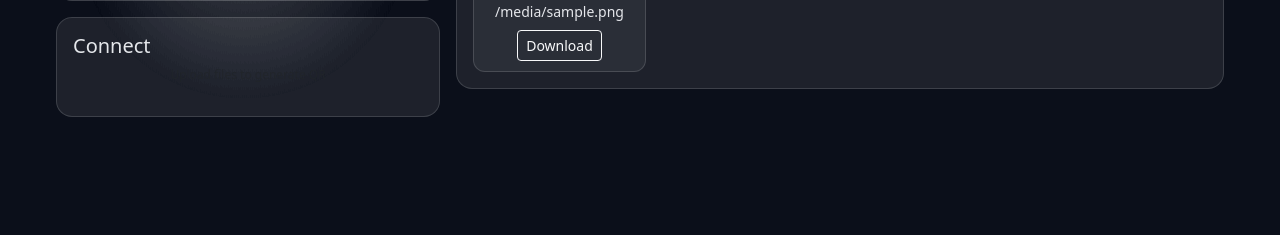
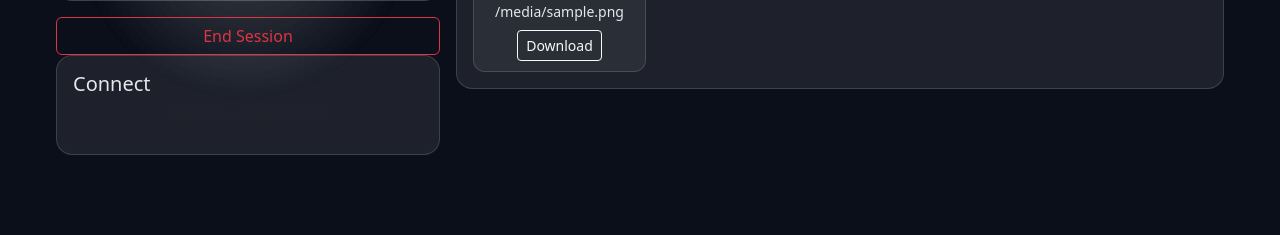
Before and after one commit to ajjumane/Sync-FileTransfering, a Python web app: template templates/index.html in a window 1280 px wide. Shown: the part 237-472 px from the top of the page. Run offline with Jinja, Linux system fonts and the light colour scheme; the template is opened without the code that fills it: most values are stand-ins (such as "Sample title", 1, 10 or a date in 2020).

Commit message:
Update index.html

```diff
--- a/templates/index.html
+++ b/templates/index.html
@@ -170,6 +170,17 @@ main {
     </form>
   </div>
 
+
+  {% if files %}
+<form method="POST" action="/end-session" class="mt-3">
+  <button class="btn btn-outline-danger w-100">
+    End Session
+  </button>
+</form>
+{% endif %}
+
+
+
   <!-- QR PANEL -->
   <div class="panel">
     <h5>Connect</h5>
```
